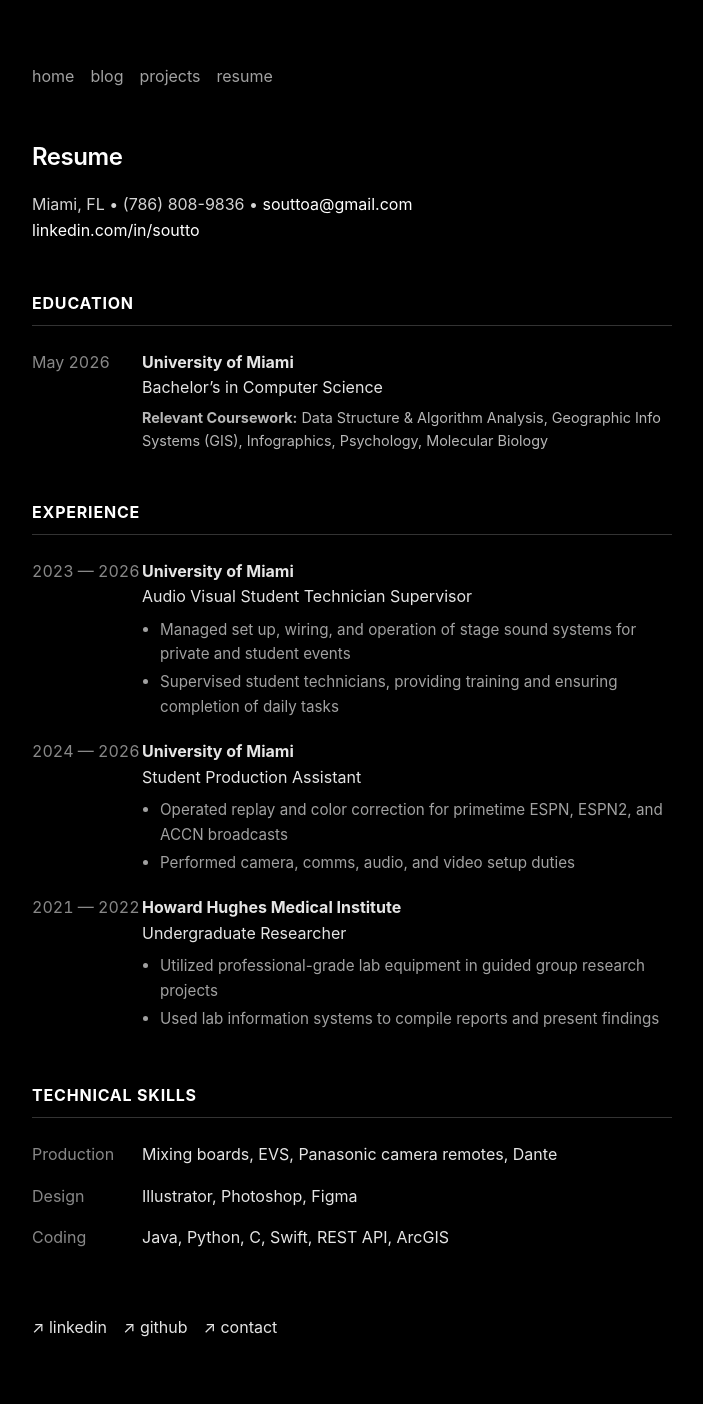
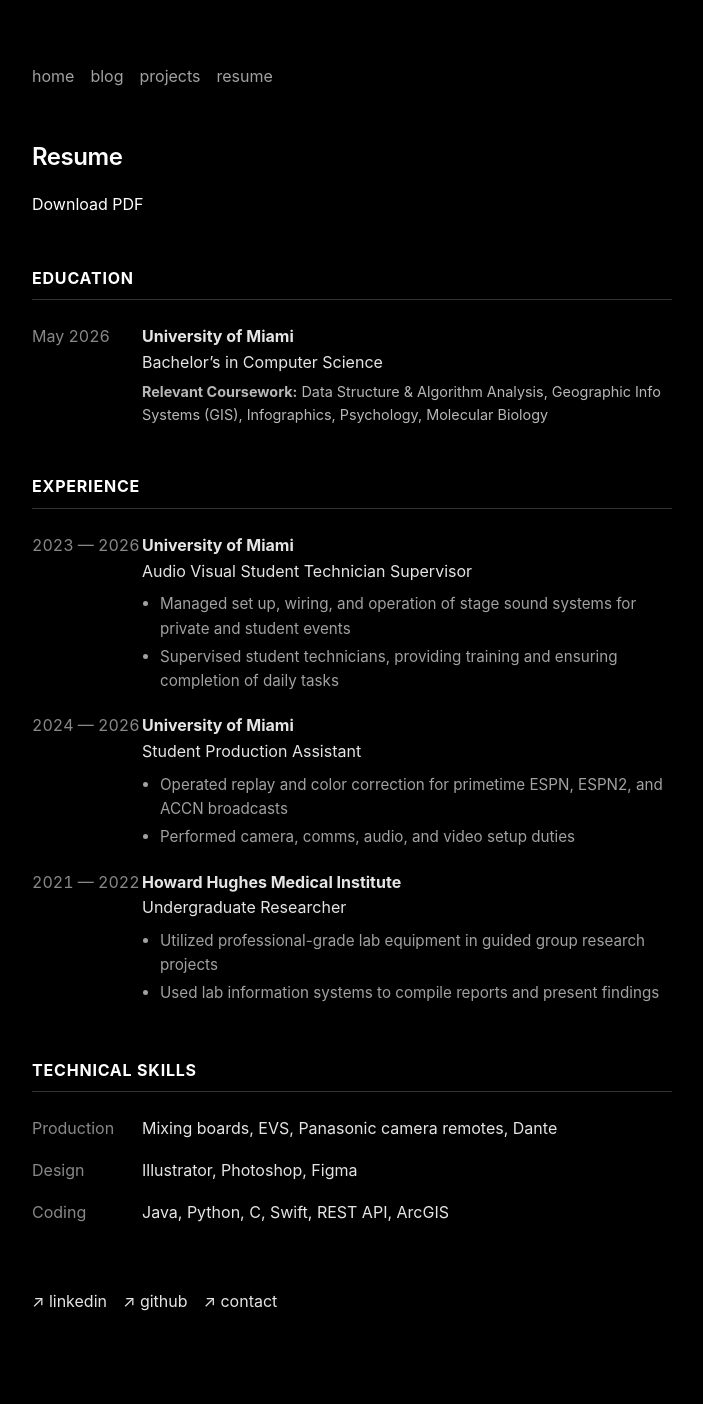
Before and after one commit to souttoa/souttoa.github.io, a Jekyll site: the page built from resume.html, in a window 1280 px wide. Shown: the whole page, without its empty margins (288-991 px from the left). Built offline with Jekyll 4.4.1, drawn with Linux system fonts in a browser that asks for light colours; after the commit the page ends 1379 px from its top, so only the background shows below that.

Commit message:
Add PDF download link to resume
Updated contact information to include a download link for the PDF version of the resume.

```diff
--- a/resume.html
+++ b/resume.html
@@ -5,8 +5,7 @@ title: resume
 <section id="header">
     <h1>Resume</h1>
     <p class="bio">
-        Miami, FL • (786) 808-9836 • <a href="mailto:{{ site.email }}">{{ site.email }}</a><br>
-        <a href="https://linkedin.com/in/soutto" target="_blank" rel="noopener noreferrer">linkedin.com/in/soutto</a>
+        <a href="/assets/resume.pdf" download="Abdennour_Soutto_Resume.pdf">Download PDF</a>
     </p>
 </section>
 
```
